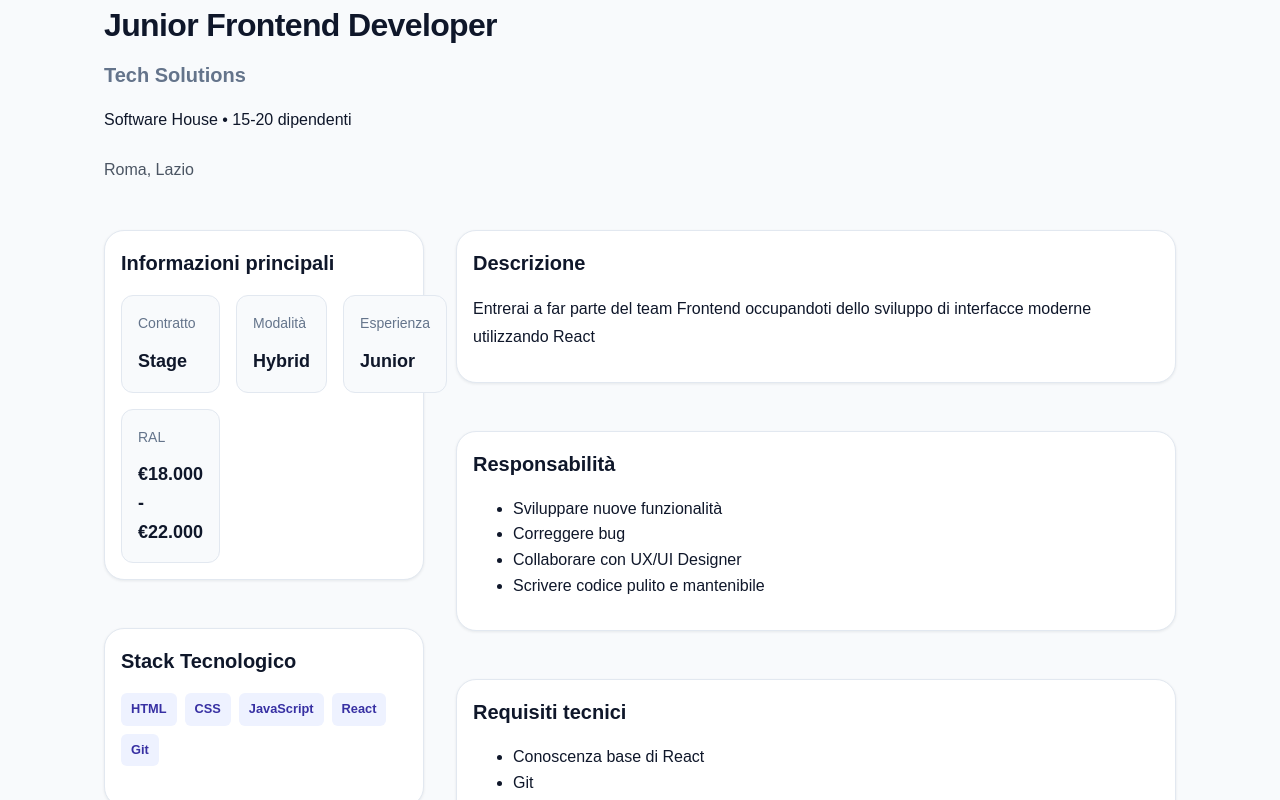
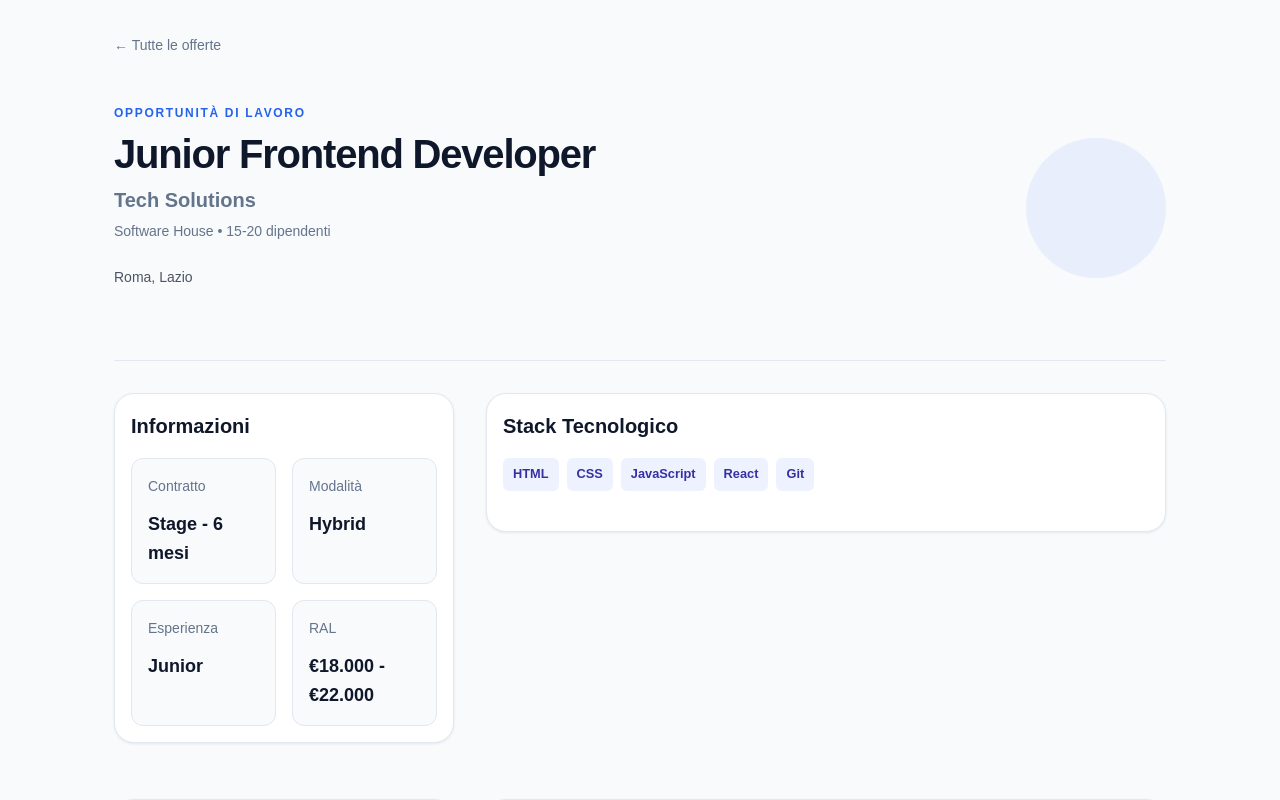
Before and after one commit to NicoledeGuttry/Job-Board, a React (Vite) app: page /jobs/1 in a window 1280 px wide. Shown: the top 800 px of the page. Built offline with nearby package versions, Linux system fonts and the light colour scheme.

Commit message:
feat: add hero section to detail page

```diff
--- a/src/components/JobContent.jsx
+++ b/src/components/JobContent.jsx
@@ -1,3 +1,4 @@
+
 import InfoCard from './InfoCard'
 
 function JobContent({
--- a/src/components/JobHeader.jsx
+++ b/src/components/JobHeader.jsx
@@ -1,3 +1,5 @@
+import { Link } from 'react-router-dom'
+
 function JobHeader({
   title,
   company,
@@ -6,9 +8,22 @@ function JobHeader({
   return (
     <header className="job-details-header">
 
-      <div>
+      <Link
+        to="/"
+        className="back-link"
+      >
+        ← Tutte le offerte
+      </Link>
+
+      <div className="job-details-hero">
+        <div className="job-details-heading">
+          <p className="job-eyebrow">
+            Opportunità di lavoro
+          </p>
+
           <h1>{title}</h1>
           <h2>{company.name}</h2>
+
           <p className="company-meta">
             {company.industry} • {company.employees.min}-{company.employees.max} dipendenti
           </p>
@@ -16,7 +31,8 @@ function JobHeader({
             {location.city}, {location.region}
           </p>
         </div>
-
+        <div className="job-details-hero-accent" />
+      </div>
     </header>
   )
 }
--- a/src/components/JobSummary.jsx
+++ b/src/components/JobSummary.jsx
@@ -1,3 +1,4 @@
+
 import InfoCard from './InfoCard'
 import JobInfo from './JobInfo'
 
@@ -15,11 +16,11 @@ function JobSummary({
 
   return (
     <>
-      <InfoCard title="Informazioni principali">
+      <InfoCard title="Informazioni">
         <div className="job-info-grid">
           <JobInfo
             label="Contratto"
-            value={contract.type}
+            value={`${contract.type} - ${contract.duration}`}
           />
 
           <JobInfo
--- /dev/null
+++ b/src/components/Navbar.jsx
@@ -0,0 +1,42 @@
+import { Link } from 'react-router-dom'
+
+function Navbar() {
+  return (
+    <nav className="navbar">
+      <div className="navbar-inner">
+
+        <Link
+          to="/"
+          className="navbar-logo"
+        >
+          JobBoard
+        </Link>
+
+        <div className="navbar-links">
+          <Link to="/">
+            Offerte
+          </Link>
+
+          <Link to="/">
+            Aziende
+          </Link>
+
+          <Link to="/">
+            Categorie
+          </Link>
+        </div>
+
+        <div className="navbar-actions">
+          <Link
+            to="/"
+            className="navbar-search"
+          >
+            Cerca lavoro
+          </Link>
+        </div>
+      </div>
+    </nav>
+  )
+}
+
+export default Navbar
--- a/src/pages/JobDetails.jsx
+++ b/src/pages/JobDetails.jsx
@@ -3,6 +3,7 @@ import jobs from '../data/jobs'
 import JobHeader from '../components/JobHeader'
 import JobSummary from '../components/JobSummary'
 import JobContent from '../components/JobContent'
+import Navbar from '../components/Navbar'
 import {
   Briefcase,
   Building2,
@@ -13,8 +14,9 @@ import {
 function JobDetails() {
   const { id } = useParams()
   const job = jobs.find((job) => job.id === Number(id))
+
   if (!job) {
-    return <p>Offerta non trovata</p>
+    return <div>Offerta non trovata</div>
   }
 
   const {
@@ -33,16 +35,17 @@ function JobDetails() {
   } = job
 
   return (
+    <>
       <main className="container">
         <section className="job-details">
+
           <JobHeader
             title={title}
             company={company}
             location={location}
           />
-        <div className="job-layout">
 
-          <aside className="job-summary">
+          <div className="job-details-grid">
             <JobSummary
               contract={contract}
               workMode={workMode}
@@ -51,18 +54,16 @@ function JobDetails() {
               technologies={technologies}
               benefits={benefits}
             />
-          </aside>
-
-          <section className="job-content">
             <JobContent
               description={description}
               responsibilities={responsibilities}
               requirements={requirements}
             />
-          </section>
           </div>
+
         </section>
       </main>
+    </>
   )
 }
 
--- a/src/styles/components.css
+++ b/src/styles/components.css
@@ -1,12 +1,17 @@
 .job-details-header {
-  margin-bottom: var(--space-2xl);
+  padding-top: var(--space-xl);
+  padding-bottom: var(--space-2xl);
+  margin-bottom: var(--space-xl);
+  border-bottom: 1px solid var(--color-border);
 }
 
 .job-details-header h1 {
   margin: 0;
-  font-size: var(--text-3xl);
+  max-width: 800px;
+  font-size: 2.5rem;
   font-weight: var(--font-bold);
-  letter-spacing: -0.02em;
+  line-height: 1.1;
+  letter-spacing: -0.03em;
 }
 
 .job-details-header h2 {
@@ -15,6 +20,39 @@
   font-size: var(--text-xl);
   font-weight: var(--font-semibold);
   color: var(--color-text-secondary);
+}
+
+.job-details-hero {
+  display: flex;
+  align-items: center;
+  justify-content: space-between;
+  gap: var(--space-2xl);
+}
+
+.job-details-heading {
+  max-width: 800px;
+}
+
+.job-eyebrow {
+  margin: 0 0 var(--space-sm);
+  font-size: var(--text-xs);
+  font-weight: var(--font-bold);
+  letter-spacing: 0.14em;
+  text-transform: uppercase;
+  color: var(--color-primary);
+}
+
+.job-details-hero-accent {
+  width: 140px;
+  height: 140px;
+  flex-shrink: 0;
+  border-radius: 50%;
+  background: var(--color-primary);
+  opacity: 0.08;
+}
+
+.job-details-heading {
+  max-width: 850px;
 }
 
 .company-industry {
@@ -45,7 +83,7 @@
 
 .job-info-grid {
   display: grid;
-  grid-template-columns: repeat(3, 1fr);
+  grid-template-columns: repeat(2, 1fr);
   gap: var(--space-md);
 }
 
@@ -53,16 +91,26 @@
   display: flex;
   align-items: center;
   gap: var(--space-sm);
-
   margin-bottom: var(--space-sm);
-
   color: var(--color-text-secondary);
 }
 
 .job-info-header svg {
   color: var(--color-primary);
+  flex-shrink: 0;
+}
 
-  flex-shrink: 0;
+.job-details-grid {
+  display: grid;
+  grid-template-columns: 1fr 2fr;
+  gap: var(--space-xl);
+  align-items: start;
+}
+
+@media (max-width: 768px) {
+  .job-details-grid {
+    grid-template-columns: 1fr;
+  }
 }
 
 .job-info {
@@ -92,3 +140,31 @@
     grid-template-columns: 1fr;
   }
 }
+
+.company-meta {
+  margin: 0;
+  font-size: var(--text-sm);
+  color: var(--color-text-secondary);
+}
+
+.job-location {
+  margin-top: var(--space-md);
+  margin-bottom: 0;
+  font-size: var(--text-sm);
+  font-weight: var(--font-medium);
+  color: var(--color-text-secondary);
+}
+
+.back-link {
+  display: inline-block;
+  margin-bottom: var(--space-2xl);
+  color: var(--color-text-secondary);
+  font-size: var(--text-sm);
+  font-weight: var(--font-medium);
+  text-decoration: none;
+  transition: color 0.2s ease;
+}
+
+.back-link:hover {
+  color: var(--color-text-primary);
+}
--- a/src/styles/layout.css
+++ b/src/styles/layout.css
@@ -1,6 +1,6 @@
 .container {
   width: 100%;
-  max-width: 1200px;
+  max-width: 1100px;
   margin: 0 auto;
   padding-left: var(--space-lg);
   padding-right: var(--space-lg);
@@ -8,7 +8,7 @@
 
 .job-layout {
   display: grid;
-  grid-template-columns: 320px 1fr;
+  grid-template-columns: 320px minmax(0, 1fr);
   gap: 2rem;
   align-items: start;
   margin-top: 2.5rem;
@@ -18,10 +18,12 @@
   display: flex;
   flex-direction: column;
   gap: 1.5rem;
+  min-width: 0;
 }
 
 .job-content {
   display: flex;
   flex-direction: column;
   gap: 1.5rem;
+  min-width: 0;
 }
```
Lines whose indentation alone changed are shown as unchanged.
